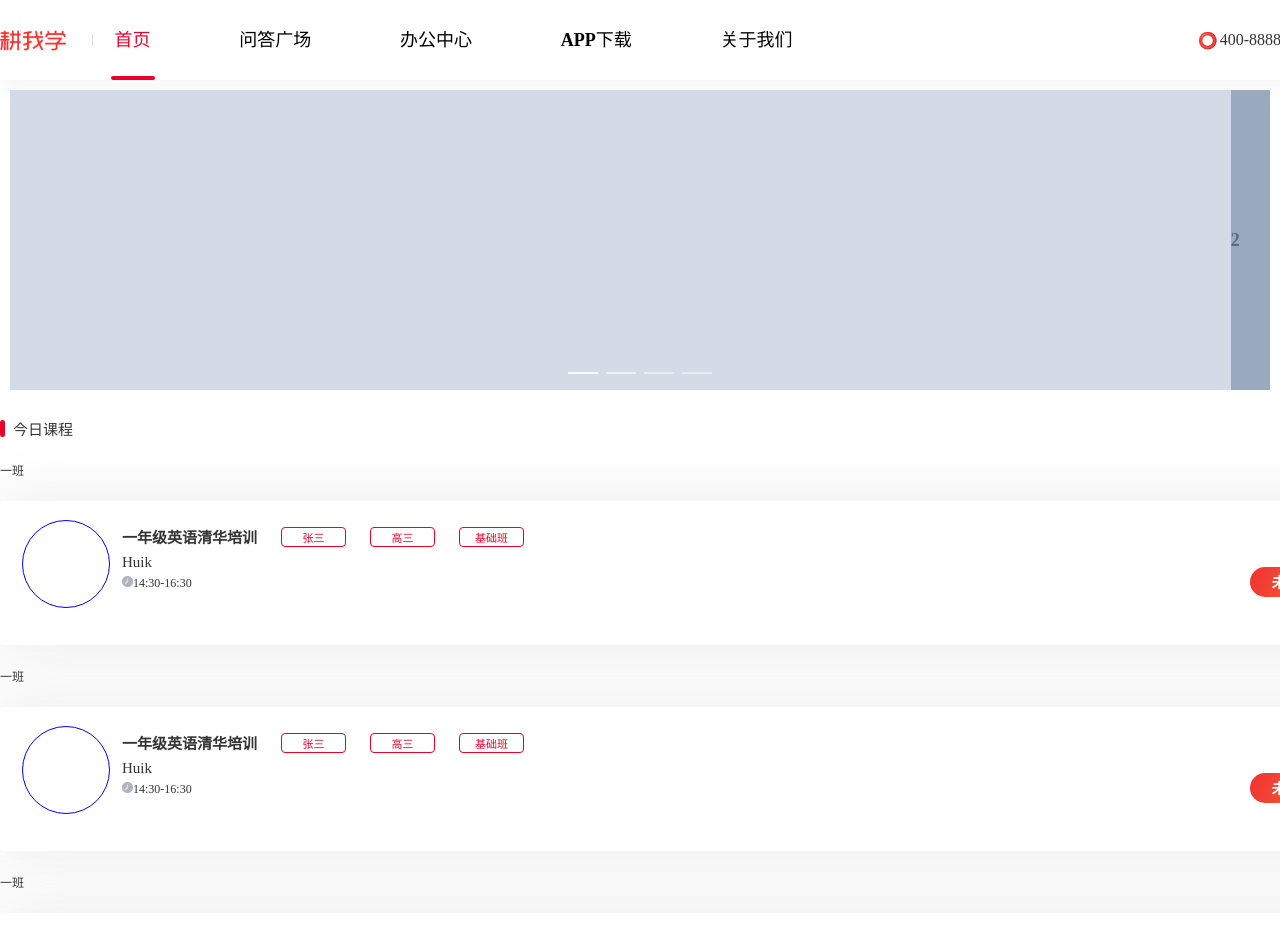
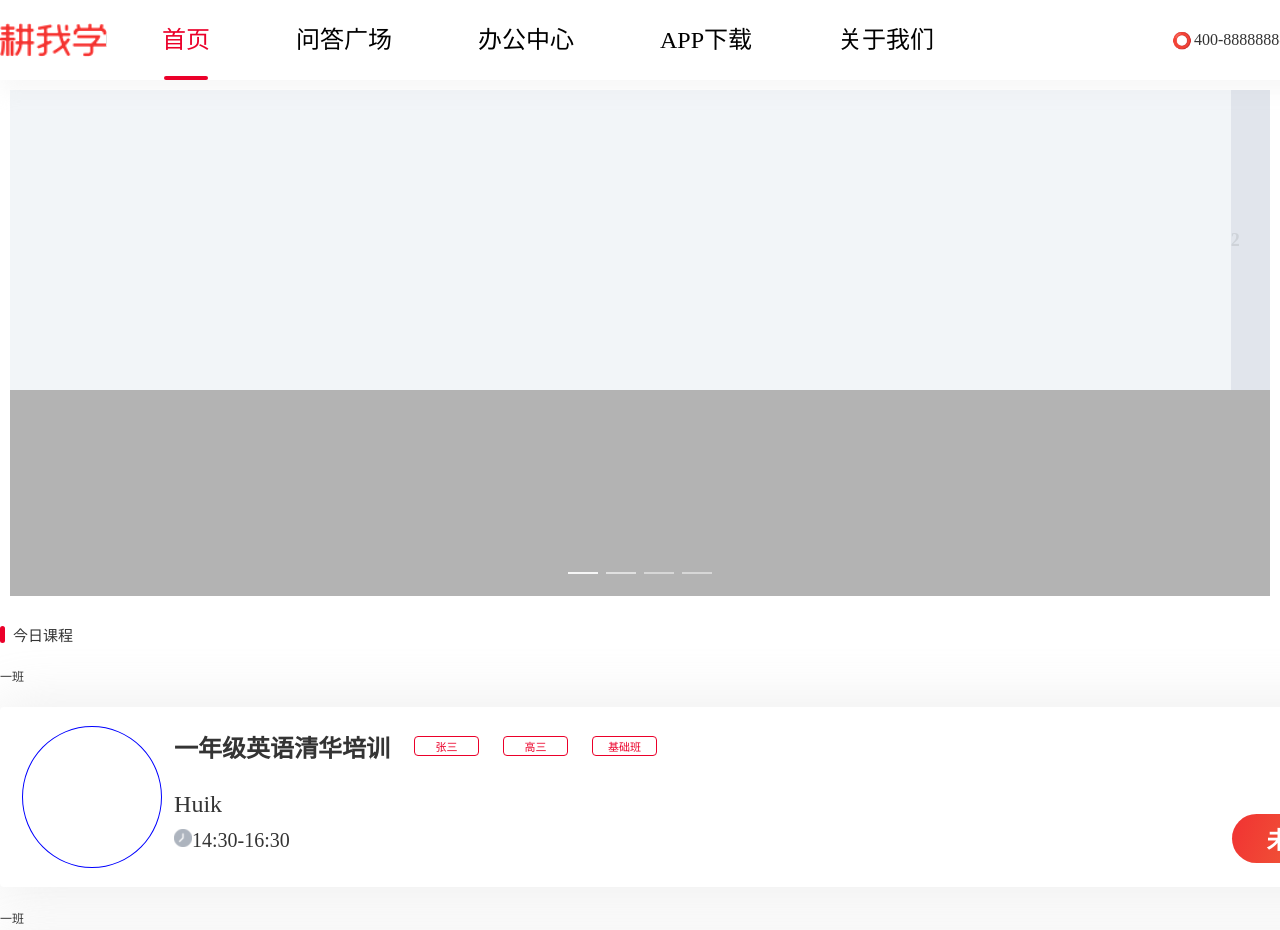
Before and after one commit to xiaogaojie299/GengWoXue, a Vue app: page /#/home in a window 1280 px wide. Shown: the top 930 px of the page. Built offline with nearby package versions, Linux system fonts and the light colour scheme.

Commit message:
UI样式修改

```diff
--- a/src/App.vue
+++ b/src/App.vue
@@ -6,7 +6,7 @@
           <nav-bar></nav-bar>
         </container>
       </div>
-      <div slot="my-main">
+      <div style="height:100%" slot="my-main">
         <router-view></router-view>
       </div>
 
@@ -21,24 +21,27 @@
 // import container from "./components/container"
 // import footers from "./components/footers"
 export default {
-    data(){
-      return {}
+  data() {
+    return {};
   },
-    components:{
-    }
-  }
+  components: {},
+};
 </script>
 
 <style lang="scss">
-  @import './assets/css/my-style.scss';
-#box{
-  min-height: calc(100vh - 179px);
-}
-  *{
+@import "./assets/css/my-style.scss";
+// #box{
+//   min-height: calc(100vh - 179px);
+// }
+* {
   padding: 0;
   margin: 0;
 }
-  div,span,img,input,textarea{
+div,
+span,
+img,
+input,
+textarea {
   box-sizing: border-box;
 }
 // html {
--- a/src/components/container.vue
+++ b/src/components/container.vue
@@ -6,18 +6,17 @@
   </div>
 </template>
 <script>
-export default {
-
-}
+export default {};
 </script>
 
 <style scope>
-    .container{
+.container {
   width: 100%;
+  height: 100%;
 }
-    .container-content{
+.container-content {
   width: 1400px;
+  height: 100%;
   margin: 0 auto;
-        position: relative;
 }
 </style>
--- a/src/components/my-box.vue
+++ b/src/components/my-box.vue
@@ -25,6 +25,7 @@
   }
   .my-main {
     flex: 1;
+    position: relative;
   }
 }
 </style>
--- a/src/components/nav-bar.vue
+++ b/src/components/nav-bar.vue
@@ -91,7 +91,7 @@ export default {
   },
 };
 </script>
-<style scoped>
+<style lang="scss" scoped>
 .nav {
   width: 100%;
   height: 80px;
@@ -106,7 +106,8 @@ export default {
 }
 .left-title {
   width: 107px;
-  margin-right: 20px;
+  /* height: 34px; */
+  margin-right: 55px;
   color: #eb002a;
   display: flex;
   align-items: center;
@@ -122,8 +123,8 @@ export default {
   right: 0;
 }
 .left-title > img {
-  width: 66px;
-  height: 21px;
+  width: 107px;
+  height: 34px;
 }
 .navbar {
   width: 100%;
@@ -133,9 +134,9 @@ export default {
 .navbar > .navbar-item {
   position: relative;
   margin-right: 86px;
-  font-size: 18px;
+  font-size: 24px;
   font-family: Source Han Sans CN;
-  font-weight: 550;
+  font-weight: 500;
   /* color: #191616; */
   line-height: 32px;
   height: 80px;
@@ -167,10 +168,9 @@ export default {
 }
 .regist {
   position: relative;
-  font-size: 18px;
+  font-size: 24px;
   font-family: Source Han Sans CN;
-  font-weight: bold;
-  line-height: 32px;
+  font-weight: 500;
   margin-left: 10px;
   height: 80px;
 }
--- a/src/views/Home/childCmps/rank-list.vue
+++ b/src/views/Home/childCmps/rank-list.vue
@@ -76,7 +76,11 @@ export default {
   margin-top: 6px;
 }
 .rank-list-box {
-  width: 624px;
+  background: #ffffff;
+  box-shadow: 0px 2px 57px 5px rgba(200, 200, 200, 0.32);
+  border-radius: 10px;
+  margin-bottom: 20px;
+  width: 524px;
   min-height: 700px;
   background: url("~@/assets/img/home/list.png") no-repeat;
   background-size: 100% 100%;
--- a/src/views/Home/childCmps/swiper.vue
+++ b/src/views/Home/childCmps/swiper.vue
@@ -1,6 +1,6 @@
 <template>
-    <div>
-            <el-carousel :interval="5000" arrow="never">
+  <div class="box">
+    <el-carousel style="height:500px" :interval="5000" arrow="never">
       <el-carousel-item v-for="item in 4" :key="item">
         <h3>{{ item }}</h3>
       </el-carousel-item>
@@ -9,11 +9,15 @@
 </template>
 
 <script>
-export default {
-
-}
+export default {};
 </script>
 <style lang="scss" scoped>
+.box {
+  width: 100%;
+  height: 506px;
+  background: #000000;
+  opacity: 0.3;
+}
 .el-carousel__item h3 {
   color: #475669;
   font-size: 18px;
@@ -26,7 +30,7 @@ export default {
   background-color: #99a9bf;
 }
 
-  .el-carousel__item:nth-child(2n+1) {
+.el-carousel__item:nth-child(2n + 1) {
   background-color: #d3dce6;
 }
 </style>
--- a/src/views/Home/childCmps/today-course.vue
+++ b/src/views/Home/childCmps/today-course.vue
@@ -64,8 +64,8 @@ export default {};
   padding: 19px 27px 19px 22px;
   display: flex;
   .left-img {
-    width: 88px;
-    height: 88px;
+    width: 142px;
+    height: 142px;
     border-radius: 50%;
     border: 1px solid blue;
     margin-right: 12px;
@@ -89,7 +89,7 @@ export default {};
         align-items: center;
 
         .right-content-top-group-title {
-          font-size: 15px;
+          font-size: 24px;
           font-family: Source Han Sans CN;
           font-weight: bold;
           color: #343434;
@@ -124,40 +124,40 @@ export default {};
 
     .right-content-bottom {
       width: 100%;
-      height: 80%;
-      margin-top: 4px;
+      height: 100%;
+      margin-top: 29px;
       //   老师名字
       .teacher-name {
-        font-size: 15px;
+        font-size: 24px;
         font-family: Source Han Sans CN;
         font-weight: 400;
         color: #343434;
+        // margin-bottom: 8px;
       }
       .start-times-box {
         .start-times-item {
-          font-size: 12px;
+          font-size: 20px;
           font-family: Source Han Sans CN;
           font-weight: 400;
           color: #343434;
           .icon_time {
-            width: 11px;
-            height: 11px;
+            width: 18px;
+            height: 18px;
           }
         }
         display: flex;
         justify-content: space-between;
         align-items: center;
         .btn-start {
-          width: 88px;
-          height: 30px;
-          background: linear-gradient(110deg, #f13131, #ef753b);
-          border-radius: 15px;
-
+          width: 141px;
+          height: 49px;
+          background: linear-gradient(110deg, #f13232, #ef753c);
+          border-radius: 25px;
           //字体颜色
           display: flex;
           justify-content: center;
           align-items: center;
-          font-size: 15px;
+          font-size: 24px;
           font-family: Source Han Sans CN;
           font-weight: bold;
           color: #ffffff;
--- a/src/views/answersPlaza/bg-img.vue
+++ b/src/views/answersPlaza/bg-img.vue
@@ -136,7 +136,7 @@ input:-ms-input-placeholder {
       align-items: center;
 
       background: linear-gradient(110deg, #f13232, #ef763c);
-      border-radius: 20px;
+      border-radius: 0 10px 10px 0;
       // 字体样式
 
       font-size: 25px;
--- a/src/views/register/childCmps/regist-box.vue
+++ b/src/views/register/childCmps/regist-box.vue
@@ -1,6 +1,5 @@
 <template>
   <div>
-    <container>
     <div class="right-box">
       <!-- 顶部标题 -->
       <div class="top-title">
@@ -27,14 +26,12 @@
         </input-template>
 
         <input-template>
-            <input
-              slot="left-content"
-              type="text"
-              placeholder="请输入您的密码"
-            />
+          <input slot="left-content" type="text" placeholder="请输入您的密码" />
           <div slot="right-content">
             <div style="color: #eb002a" class="right-txt">
-                <span @click="forfet_upwd" v-if="currentIndex==0">忘记密码</span>
+              <span @click="forfet_upwd" v-if="currentIndex == 0"
+                >忘记密码</span
+              >
               <span v-else>获取验证码</span>
             </div>
           </div>
@@ -50,7 +47,6 @@
       <!-- 底部跳转到学生登陆 -->
       <div class="footer">学生登录 》</div>
     </div>
-    </container>
   </div>
 </template>
 <script>
@@ -67,16 +63,16 @@ export default {
     checkout(i) {
       this.currentIndex = i;
     },
-    forfet_upwd(){
-        console.log('忘记密码');
-        this.$emit("goForgetUpwd",1)
+    forfet_upwd() {
+      console.log("忘记密码");
+      this.$emit("goForgetUpwd", 1);
     },
     // 跳转到首页
-    go_home(){
+    go_home() {
       this.$router.push({
-        path:"/"
-      })
-    }
+        path: "/",
+      });
+    },
   },
   components: {
     inputTemplate,
@@ -116,22 +112,27 @@ input:-ms-input-placeholder {
 
 .right-box {
   padding: 0 20px;
-  width: 400px;
-  height: 564px;
+  // width: 400px;
+  // height: 564px;
+  width: 504px;
+  // height: 795px;
+  height: 80%;
+  border: 1px solid red;
   background: #ffffff;
   box-shadow: 1px 13px 18px 0px rgba(158, 158, 158, 0.3);
   border-radius: 10px;
   position: absolute;
   right: 0;
-  top: 42px;
+  top: 50%;
+  transform: translateY(-50%);
+  // top: 42px;
 }
 .top-title {
-
   width: 100%;
   display: flex;
   justify-content: space-around;
-  margin-top: 26px;
-  margin-bottom: 56px;
+  margin-top: 35px;
+  margin-bottom: 76px;
   color: #b8b8be;
 }
 //   选中时候字体颜色
@@ -176,6 +177,8 @@ input:-ms-input-placeholder {
   }
 }
 .footer {
+  position: absolute;
+  bottom: 0;
   width: 100%;
   height: 110px;
   justify-content: center;
--- a/src/views/register/register.vue
+++ b/src/views/register/register.vue
@@ -1,10 +1,9 @@
 <template>
-  <div id="box">
+  <div class="box">
     <!-- 背景图片 -->
     <div class="main">
-      <!-- 右侧边框 -->
+      <container>
         <div class="right-box">
-        <!-- 登录盒子 -->
           <div v-if="isVisible == 0">
             <regist-box @goForgetUpwd="goForgetUpwd" />
           </div>
@@ -12,6 +11,7 @@
             <forget-upwd @backUpwdReg="backUpwdReg" />
           </div>
         </div>
+      </container>
     </div>
   </div>
 </template>
@@ -41,12 +41,23 @@ export default {
 };
 </script>
 <style scoped>
+.box {
+  width: 100%;
+  height: 100%;
+}
+.my-main {
+  width: 100px;
+  height: 100%;
+  background: red;
+}
 .main {
-  min-height: calc(100vh - 179px);
+  /* min-height: calc(100vh - 179px); */
+  height: 100%;
   background: url("~@/assets/img/bg_Img2.png") no-repeat;
   background-size: 100% 100%;
 }
 .right-box {
   position: relative;
+  height: 100%;
 }
 </style>
```
Also changed, not shown: 1 other file (tests, documents, lock files or other folders). Lines whose indentation alone changed are shown as unchanged.
